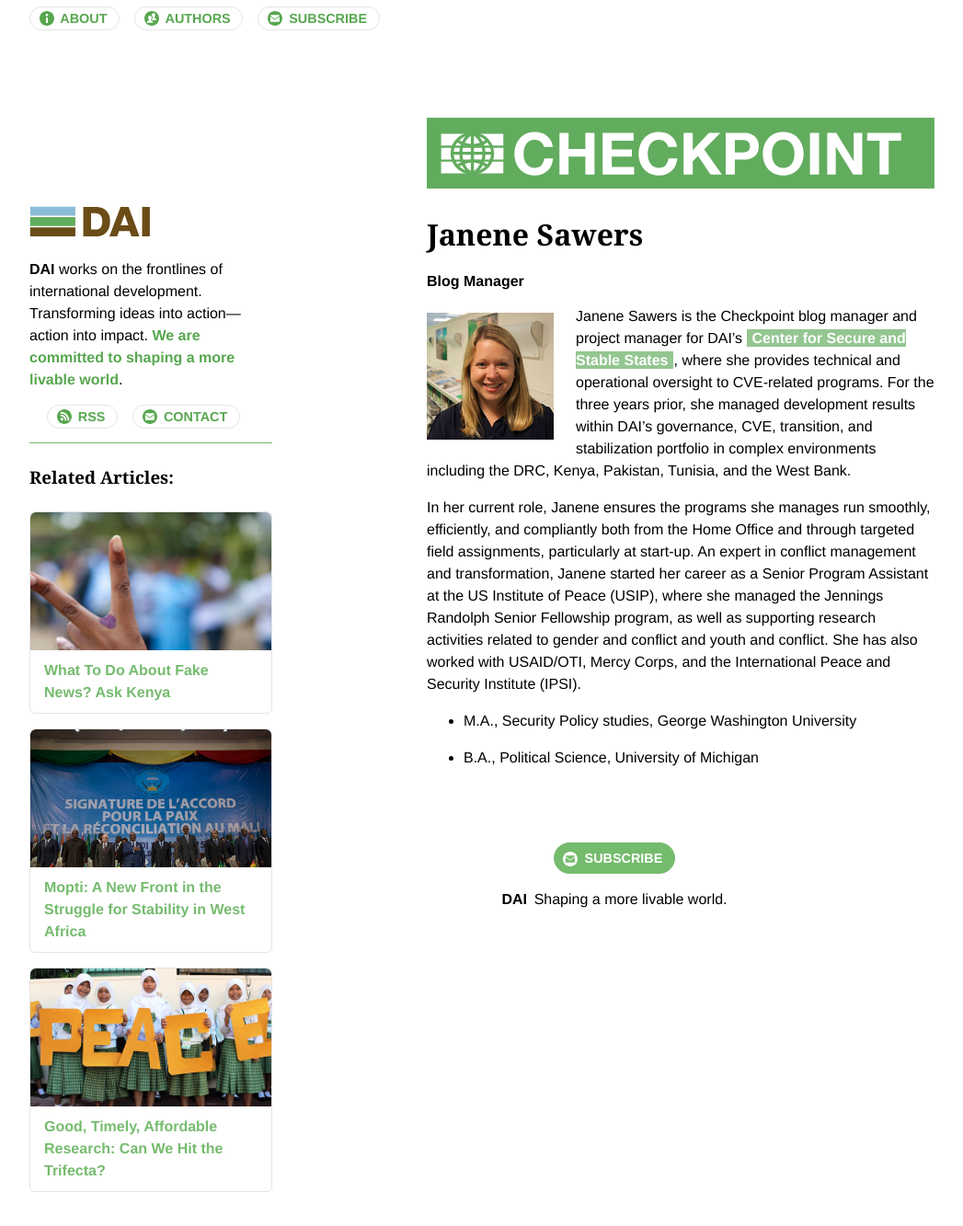
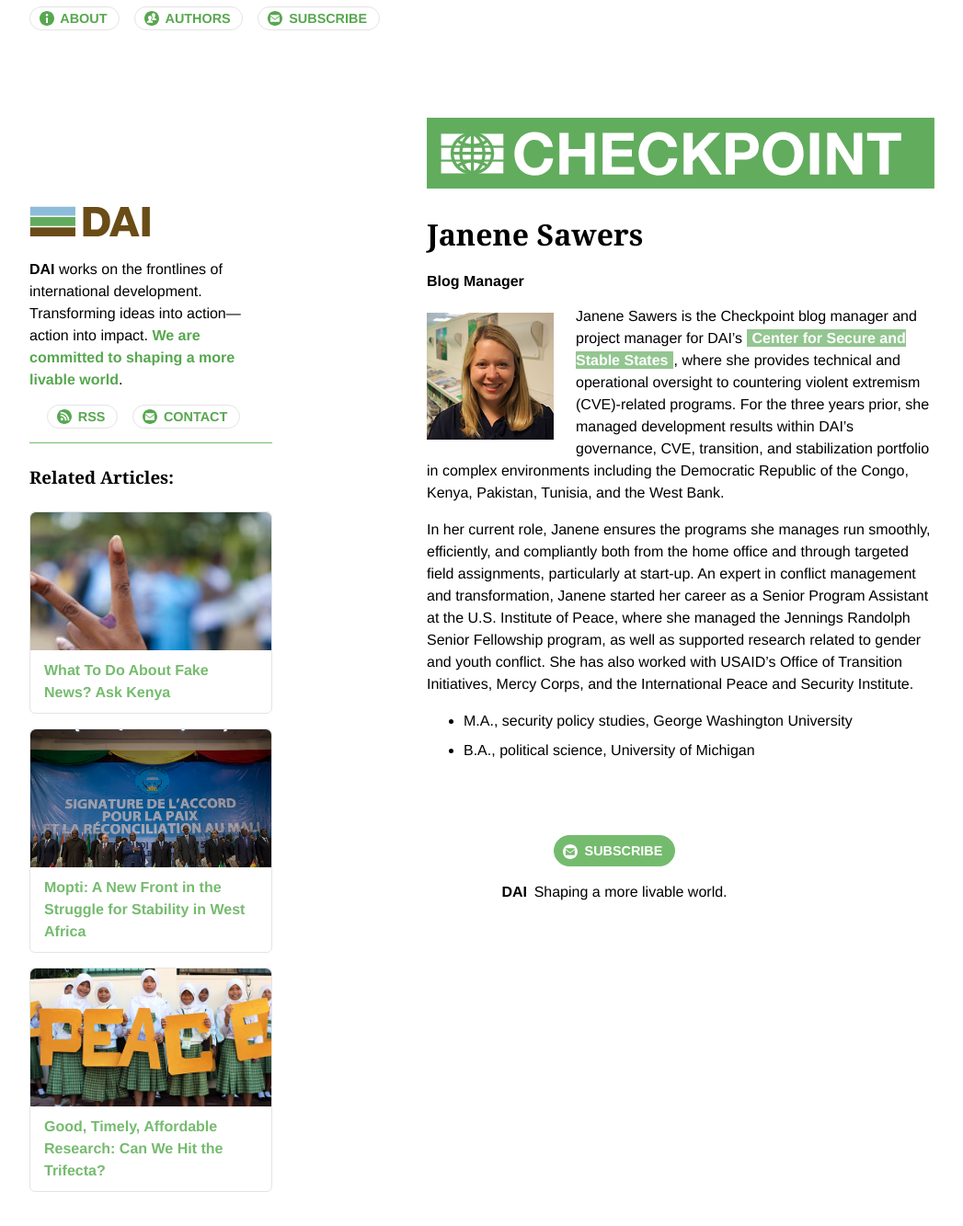
Before and after one commit to BryanSchuetz/CS-, a Jekyll site: the page built from _authors/janene-sawers.markdown, in a window 1280 px wide. Shown: the whole page at 92% size, without its empty margins (116-1163 px from the left). Built offline with Jekyll 4.4.1, drawn with Linux system fonts in a browser that asks for light colours.

Commit message:
Updated Janene Sawers

```diff
--- a/_authors/janene-sawers.markdown
+++ b/_authors/janene-sawers.markdown
@@ -5,12 +5,11 @@ Job: Blog Manager
 Image: "/uploads/JaneneImage.jfif"
 ---
 
-Janene Sawers is the Checkpoint blog manager and project manager for DAI's [Center for Secure and Stable States](https://www.dai.com/our-work/solutions/fragile-states), where she provides technical and operational oversight to CVE-related programs. For the three years prior, she managed development results within DAI's governance, CVE, transition, and stabilization portfolio in complex environments including the DRC, Kenya, Pakistan, Tunisia, and the West Bank.
+Janene Sawers is the Checkpoint blog manager and project manager for DAI’s [Center for Secure and Stable States](https://www.dai.com/our-work/solutions/fragile-states), where she provides technical and operational oversight to countering violent extremism (CVE)-related programs. For the three years prior, she managed development results within DAI’s governance, CVE, transition, and stabilization portfolio in complex environments including the Democratic Republic of the Congo, Kenya, Pakistan, Tunisia, and the West Bank.
 
 <!--more-->
 
-In her current role, Janene ensures the programs she manages run smoothly, efficiently, and compliantly both from the Home Office and through targeted field assignments, particularly at start-up. An expert in conflict management and transformation, Janene started her career as a Senior Program Assistant at the US Institute of Peace (USIP), where she managed the Jennings Randolph Senior Fellowship program, as well as supporting research activities related to gender and conflict and youth and conflict. She has also worked with USAID/OTI, Mercy Corps, and the International Peace and Security Institute (IPSI).
+In her current role, Janene ensures the programs she manages run smoothly, efficiently, and compliantly both from the home office and through targeted field assignments, particularly at start-up. An expert in conflict management and transformation, Janene started her career as a Senior Program Assistant at the U.S. Institute of Peace, where she managed the Jennings Randolph Senior Fellowship program, as well as supported research related to gender and youth conflict. She has also worked with USAID’s Office of Transition Initiatives, Mercy Corps, and the International Peace and Security Institute.
 
-* M.A., Security Policy studies, George Washington University
-
-* B.A., Political Science, University of Michigan
+* M.A., security policy studies, George Washington University
+* B.A., political science, University of Michigan
```
